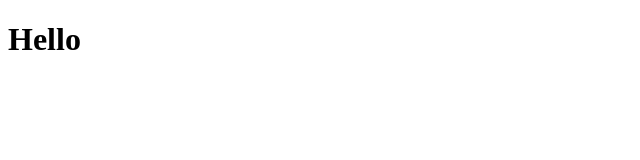
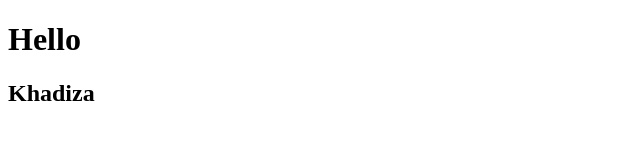
Before and after one commit to abukawsar47/smarqo-practice, a plain HTML site: page index.html in a window 1280 px wide. Shown: the whole page, without its empty margins (0-640 px from the left). Drawn offline with Linux system fonts and the light colour scheme.

Commit message:
add my name

```diff
--- a/index.html
+++ b/index.html
@@ -10,6 +10,7 @@
 
 <body>
     <h1>Hello </h1>
+    <h2>Khadiza</h2>
 </body>
 
 </html>
```
